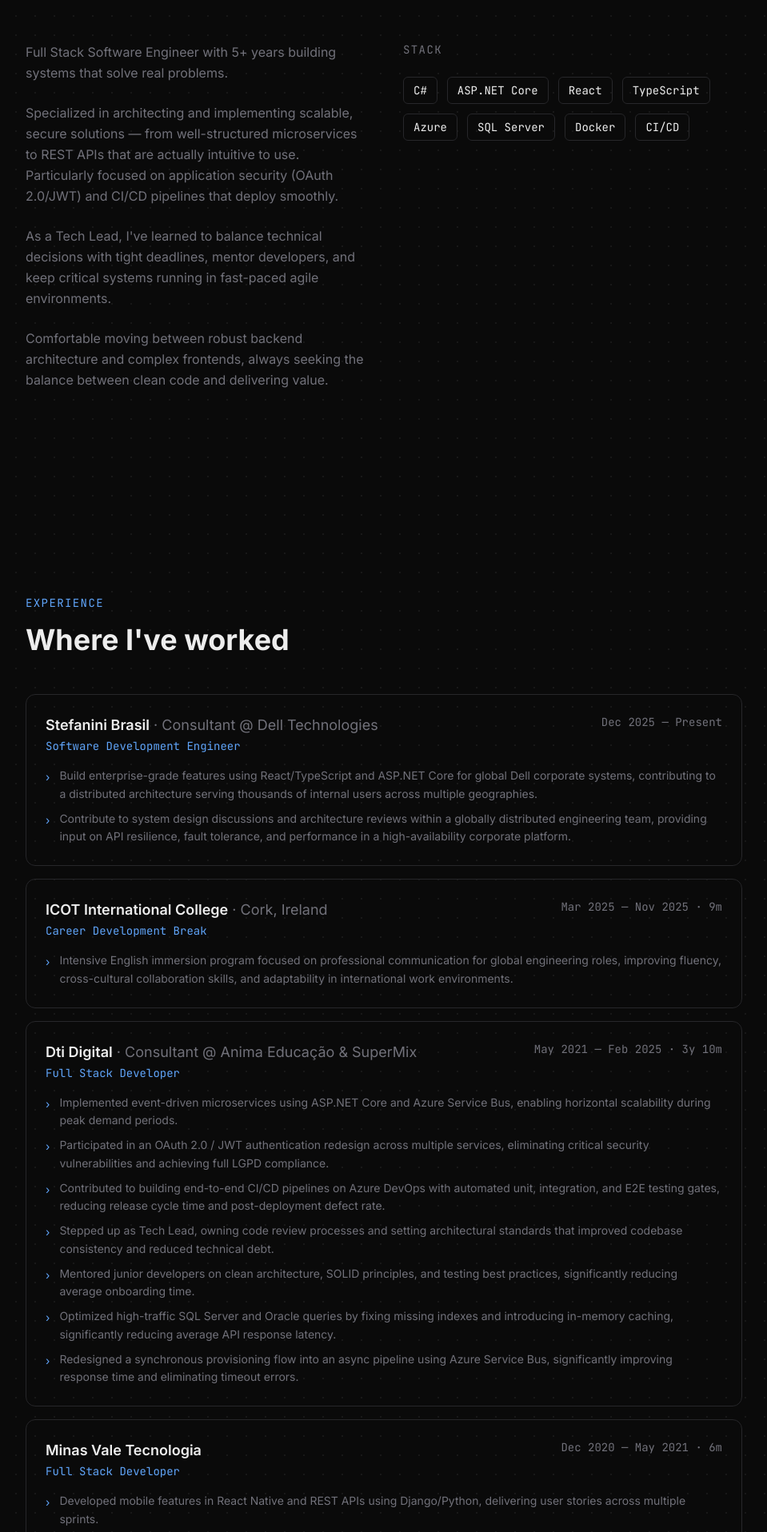
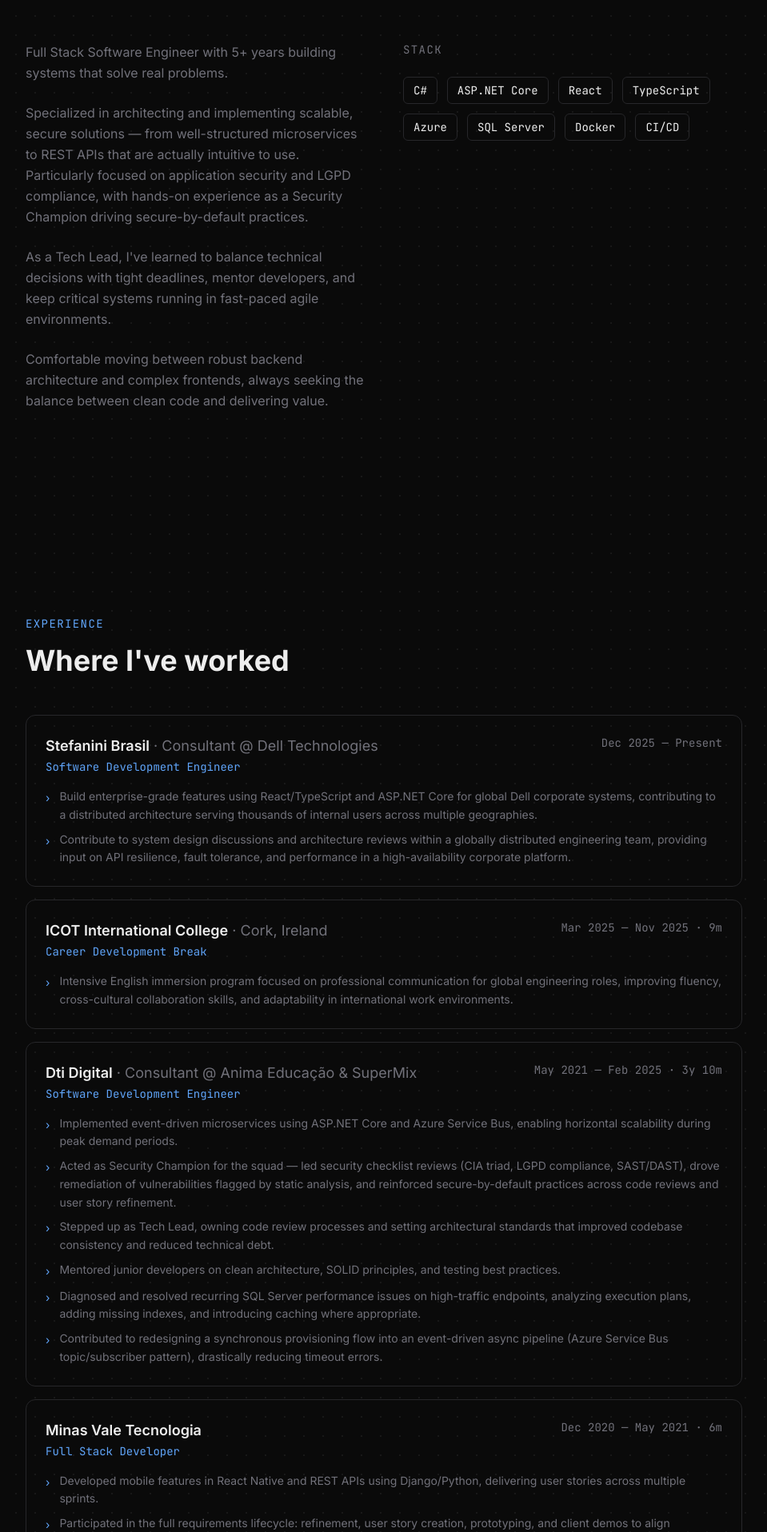
Before and after one commit to Henrique0896/portfolio, a Next.js app: page / in a window 1280 px wide. Shown: the part 1024-2940 px from the top of the page at 80% size, without its empty margins (160-1119 px from the left). Built offline with nearby package versions, Linux system fonts and the light colour scheme.

Commit message:
Update portfolio components to enhance content clarity and reflect accurate roles and projects

```diff
--- a/src/app/_components/About.tsx
+++ b/src/app/_components/About.tsx
@@ -37,7 +37,8 @@
             Specialized in architecting and implementing scalable, secure
             solutions — from well-structured microservices to REST APIs that are
             actually intuitive to use. Particularly focused on application
-            security (OAuth 2.0/JWT) and CI/CD pipelines that deploy smoothly.
+            security and LGPD compliance, with hands-on experience as a Security
+            Champion driving secure-by-default practices.
           </p>
           <p>
             As a Tech Lead, I&apos;ve learned to balance technical decisions
--- a/src/app/_components/Experience.tsx
+++ b/src/app/_components/Experience.tsx
@@ -23,16 +23,15 @@
   {
     company: "Dti Digital",
     context: "Consultant @ Anima Educação & SuperMix",
-    role: "Full Stack Developer",
+    role: "Software Development Engineer",
     period: "May 2021 — Feb 2025 · 3y 10m",
     bullets: [
       "Implemented event-driven microservices using ASP.NET Core and Azure Service Bus, enabling horizontal scalability during peak demand periods.",
-      "Participated in an OAuth 2.0 / JWT authentication redesign across multiple services, eliminating critical security vulnerabilities and achieving full LGPD compliance.",
-      "Contributed to building end-to-end CI/CD pipelines on Azure DevOps with automated unit, integration, and E2E testing gates, reducing release cycle time and post-deployment defect rate.",
+      "Acted as Security Champion for the squad — led security checklist reviews (CIA triad, LGPD compliance, SAST/DAST), drove remediation of vulnerabilities flagged by static analysis, and reinforced secure-by-default practices across code reviews and user story refinement.",
       "Stepped up as Tech Lead, owning code review processes and setting architectural standards that improved codebase consistency and reduced technical debt.",
-      "Mentored junior developers on clean architecture, SOLID principles, and testing best practices, significantly reducing average onboarding time.",
-      "Optimized high-traffic SQL Server and Oracle queries by fixing missing indexes and introducing in-memory caching, significantly reducing average API response latency.",
-      "Redesigned a synchronous provisioning flow into an async pipeline using Azure Service Bus, significantly improving response time and eliminating timeout errors.",
+      "Mentored junior developers on clean architecture, SOLID principles, and testing best practices.",
+      "Diagnosed and resolved recurring SQL Server performance issues on high-traffic endpoints, analyzing execution plans, adding missing indexes, and introducing caching where appropriate.",
+      "Contributed to redesigning a synchronous provisioning flow into an event-driven async pipeline (Azure Service Bus topic/subscriber pattern), drastically reducing timeout errors.",
     ],
   },
   {
--- a/src/app/_components/Projects.tsx
+++ b/src/app/_components/Projects.tsx
@@ -2,13 +2,13 @@
 
 const projects = [
   {
-    title: "Social Impact Mobile App",
+    title: "FeiraKit",
     description:
-      "Built a volunteer mobile application to connect communities with local social initiatives in the Vale do Jequitinhonha region. The project also served as a hands-on programming introduction for 20 beginners, combining real product development with education.",
+      "Led end-to-end development of FeiraKit — a React Native mobile app backed by a Flask REST API and MongoDB connecting rural producers with local consumers in the Jequitinhonha Valley — from architecture to a production-ready handover.",
     outcome:
-      "Delivered working app for Fundo Social Vale do Jequitinhonha. Taught programming to 20 first-time developers.",
-    stack: ["React Native", "Flask", "MongoDB", "Python"],
-    type: "Mobile · Volunteer",
+      "Designed and taught a programming fundamentals curriculum to 30 participants from diverse backgrounds (students, career changers, and aspiring developers). Selected the top 8 to contribute to the application codebase. Delivered a functional, production-ready application for Fundo Social Vale do Jequitinhonha.",
+    stack: ["React Native", "Flask", "MongoDB"],
+    type: "Mobile · Volunteer · Tech Lead",
   },
 ];
 
--- a/src/app/_components/Skills.tsx
+++ b/src/app/_components/Skills.tsx
@@ -15,7 +15,7 @@
   },
   {
     label: "Databases",
-    skills: ["SQL Server", "Oracle", "MongoDB", "PostgreSQL"],
+    skills: ["SQL Server", "MongoDB", "PostgreSQL"],
   },
   {
     label: "Security",
```
